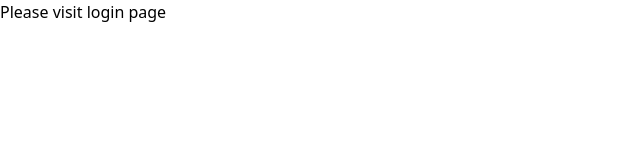
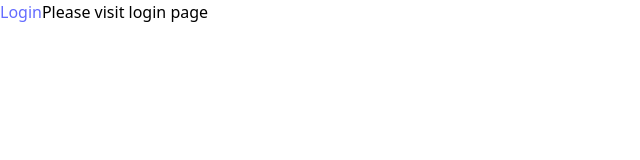
Before and after one commit to SushantRasaili/fakturaFrontend, a React (Vite) app: page / in a window 1280 px wide. Shown: the top 160 px of the page, without its empty margins (0-640 px from the left). Built offline with nearby package versions, Linux system fonts and the light colour scheme; no server answers.

Commit message:
chore: home page to login page navigate

```diff
--- a/src/App.jsx
+++ b/src/App.jsx
@@ -1,12 +1,20 @@
 import { ProtectedRoute } from "./guards/ProtectedRoute";
-import { Route, Routes } from "react-router-dom";
+import { Link, Route, Routes } from "react-router-dom";
 import { Login } from "./pages/login/login";
 import { Products } from "./pages/products/products";
 
 function App() {
   return (
     <Routes>
-      <Route path="/" element={<div> Please visit login page</div>} />
+      <Route
+        path="/"
+        element={
+          <div>
+            <Link to="/login"> Login</Link>
+            Please visit login page
+          </div>
+        }
+      />
       <Route path="/login" element={<Login />} />
       {/* <Route path="/terms" element={<Home />} /> */}
       <Route
```
